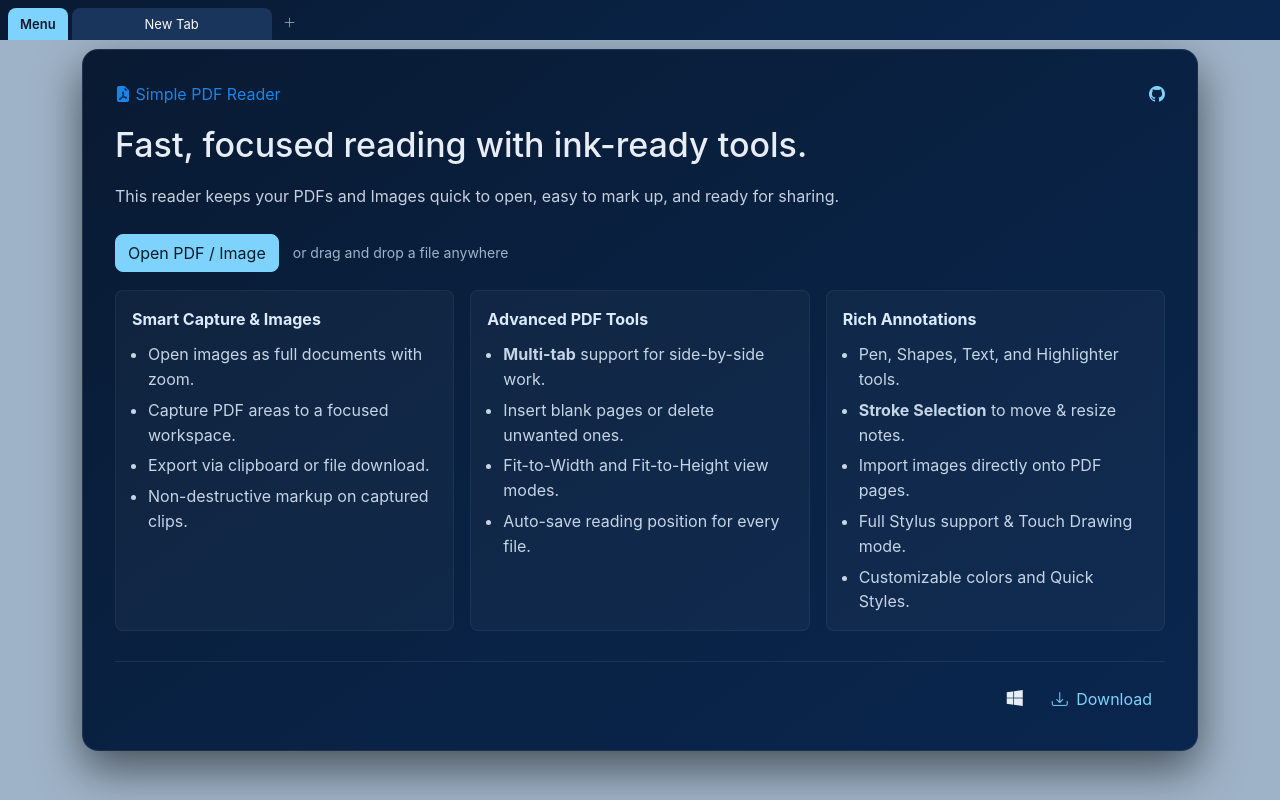
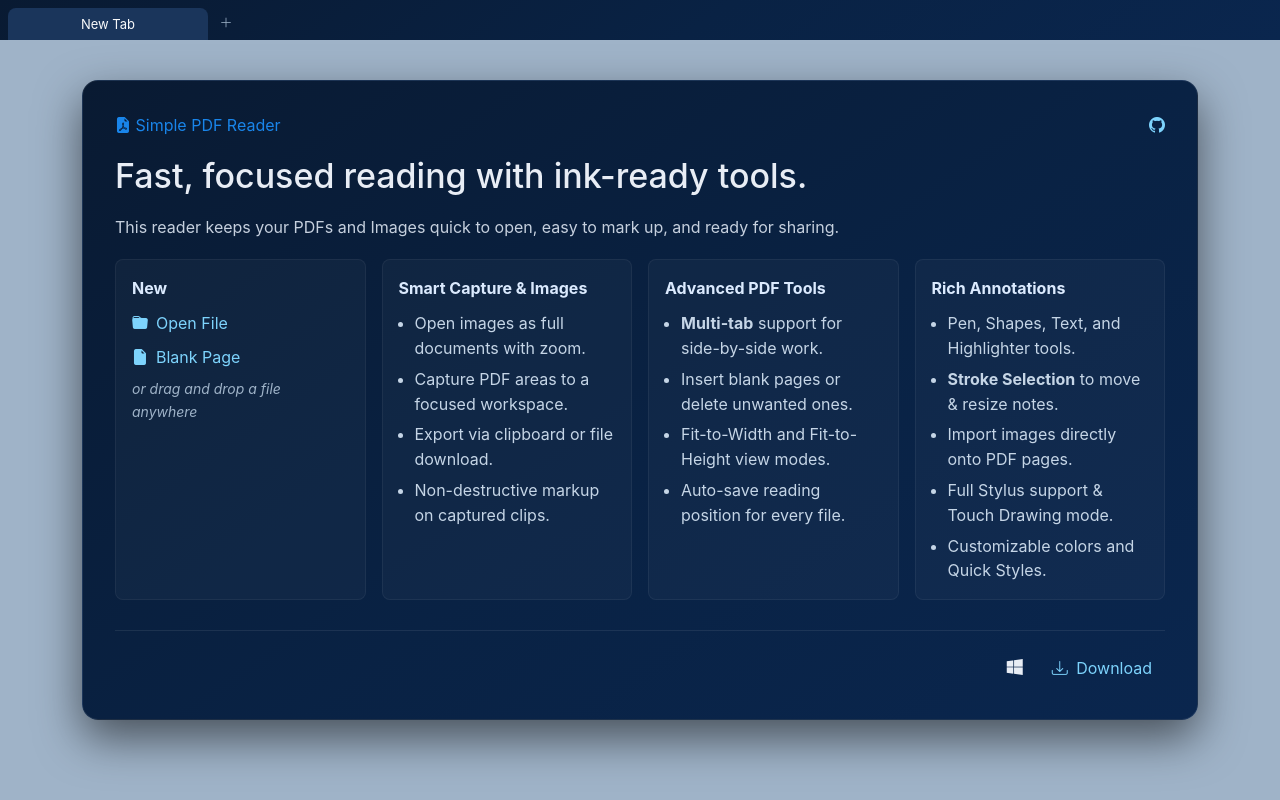
Before and after one commit to emre-ayhan/simple_pdf_reader, a Vue app: page / in a window 1280 px wide. Built offline with nearby package versions, Linux system fonts and the light colour scheme.

Commit message:
modified:   src/Lang/tr.json 	modified:   src/components/EmptyState.vue 	modified:   src/components/NavTabs.vue

```diff
--- a/src/Lang/tr.json
+++ b/src/Lang/tr.json
@@ -1,7 +1,8 @@
 {
     "file": "dosya",
-    "New Blank Page": "Yeni Boş Sayfa",
-    "Open": "Aç",
+    "new": "yeni",
+    "Blank Page": "Boş Sayfa",
+    "Open File": "Dosya Aç",
     "Save": "Kaydet",
     "page": "sayfa",
     "Insert Blank Page": "Boş Sayfa Ekle",
--- a/src/components/EmptyState.vue
+++ b/src/components/EmptyState.vue
@@ -1,9 +1,5 @@
 <script setup>
 import { Electron } from '../composables/useElectron';
-
-const emit = defineEmits(['open-file']);
-
-const openFile = () => emit('open-file');
 </script>
 
 <template>
@@ -24,16 +20,18 @@ const openFile = () => emit('open-file');
                     <h1 class="empty-title">{{ $t('Fast, focused reading with ink-ready tools.') }}</h1>
                     <p class="empty-lead d-none d-md-block">{{ $t('This reader keeps your PDFs and Images quick to open, easy to mark up, and ready for sharing.') }}</p>
 
-            <div class="empty-actions">
-              <button class="btn btn-primary" @click.prevent="openFile">
-                {{ $t('Open PDF / Image') }}
-              </button>
+                    <div class="empty-grid row row-cols-1 row-cols-xl-4 g-3">
+                        <div class="col">
+                            <div class="empty-section">
+                                <div class="empty-section-title text-capitalize">{{ $t('new') }}</div>
+                                <slot></slot>
+                                <div class="empty-actions fst-italic">
                                     <span class="empty-hint">
                                         {{ $t('or drag and drop a file anywhere') }}
                                     </span>
                                 </div>
-
-            <div class="empty-grid row row-cols-1 row-cols-xl-3 g-3">
+                            </div>
+                        </div>
                         <div class="col">
                             <div class="empty-section">
                                 <div class="empty-section-title">{{ $t('Smart Capture & Images') }}</div>
--- a/src/components/NavTabs.vue
+++ b/src/components/NavTabs.vue
@@ -1,47 +1,19 @@
 <script setup>
 import { Electron } from '../composables/useElectron';
-import { computed, onBeforeUnmount, onMounted, ref } from 'vue';
+import { onBeforeUnmount, onMounted } from 'vue';
 import { openNewTab, closeTab, activeTabIndex, activeTab, tabs, tabHistory, openTabs, markAsActive, isLastTabOnEmptyState, fileHasUnsavedChanges, activePageHasUnsavedChanges, handleElectronButtonClick, fileDataCache } from '../composables/useTabs';
-import { enableTouchDrawing, toolbarPosition, currentLocale } from '../composables/useAppPreferences.js';
+import { toolbarPosition } from '../composables/useAppPreferences.js';
 import EmptyState from './EmptyState.vue';
+import ToolItem from './ToolItem.vue';
 
 const emit = defineEmits([
     'menu-item-click'
 ]);
 
-
-const onMenuItemClick = (action, value) => {
-    emit('menu-item-click', action, value);
-};
-
-const menuGroups = ['file', 'document', 'preferences'];
-const documentGroups = ['document'];
-
-const activeGroup = ref('file');
-
-const menuItems = computed(() => ({
-    file: [
-        { label: 'New Blank Page', action: 'openNewBlankPage', icon: 'file-earmark-fill' },
-        { label: 'Open', action: 'openFile', icon: 'folder-fill', shortcut: 'Ctrl+O' },
-        { label: 'Save', action: 'saveFile', icon: 'floppy-fill', shortcut: 'Ctrl+S', disabled: !activePageHasUnsavedChanges.value },
-    ],
-    document: [
-        { label: 'First Page', action: 'scrollToFirstPage', icon: 'chevron-double-up', shortcut: 'Home' },
-        { label: 'Last Page', action: 'scrollToLastPage', icon: 'chevron-double-down', shortcut: 'End' },
-        { label: 'Print', action: 'printPage', icon: 'printer', shortcut: 'Ctrl+P' },
-        { label: 'Properties', action: 'showDocumentProperties', icon: 'info-circle' }
-    ],
-    preferences: [
-        { label: 'Language', icon: 'translate', items: [
-                { label: 'English', action: 'changeLocale', value: 'en', icon: currentLocale.value === 'en' ? 'check-circle-fill' : 'circle' },
-                { label: 'Portuguese', action: 'changeLocale', value: 'pt', icon: currentLocale.value === 'pt' ? 'check-circle-fill' : 'circle' },
-                { label: 'Turkish', action: 'changeLocale', value: 'tr', icon: currentLocale.value === 'tr' ? 'check-circle-fill' : 'circle' },
-            ]
-        },
-        { label: enableTouchDrawing.value ? 'Disable Touch Drawing' : 'Enable Touch Drawing', action: 'toggleTouchDrawing', icon: enableTouchDrawing.value ? 'hand-index-thumb-fill' : 'hand-index-thumb' },
-        { label: `Move Toolbar to ${toolbarPosition.value === 'top' ? 'Bottom' : 'Top'}`, action: 'toggleToolbarPosition', icon: toolbarPosition.value === 'top' ? 'arrow-down-square' : 'arrow-up-square' },
-    ]
-}));
+const fileActions = [
+    { label: 'Open File', action: () => emit('menu-item-click', 'openFile'), icon: 'folder-fill' },
+    { label: 'Blank Page', action: () => emit('menu-item-click', 'openNewBlankPage'), icon: 'file-earmark-fill' },
+]
 
 const showDivider = (index) => {
     return activeTabIndex.value !== index && activeTabIndex.value !== index - 1 && index;
@@ -83,12 +55,6 @@ onBeforeUnmount(() => {
 </script>
 <template>
     <ul :class="`nav nav-tabs d-print-none fixed-${toolbarPosition} ${activeTab.emptyState ? 'empty-state' : ''}`" id="appTabs" role="tablist">
-        <!-- Nav Menu -->
-        <li class="nav-item">
-            <a href="#" class="nav-link nav-link-menu" data-bs-toggle="offcanvas" data-bs-target="#appMenu" aria-controls="appMenu" :title="$t('Menu')">
-                {{ $t('Menu') }}
-            </a>
-        </li>
         <template v-for="(tab, index) in tabs" :key="tab">
             <template v-if="!tab.closed">
                 <li class="vr bg-secondary" v-if="showDivider(index)"></li>
@@ -122,53 +88,13 @@ onBeforeUnmount(() => {
     <div class="tab-content" id="appTabContent">
         <template v-for="(tab, index) in tabs">
             <div class="tab-pane" :class="{ 'active show': index === activeTabIndex }" tabindex="0" v-if="!tab.closed">
-                <EmptyState v-if="tab.emptyState" @open-file="emit('menu-item-click', 'openFile')" />
+                <empty-state v-if="tab.emptyState">
+                    <template v-for="item in fileActions">
+                        <div class="mb-2"><ToolItem class="text-decoration-none" v-bind="item" /></div>
+                    </template>
+                </empty-state>
                 <slot></slot>
             </div>
         </template>
     </div>
-    <div class="offcanvas offcanvas-start" tabindex="-1" id="appMenu" aria-labelledby="appMenuLabel">
-        <div class="offcanvas-header">
-            <h4 class="offcanvas-title text-primary" id="appMenuLabel">
-                <i class="bi bi-file-earmark-pdf-fill"></i>
-                Simple PDF Reader
-            </h4>
-            <button type="button" class="btn-close" data-bs-dismiss="offcanvas" aria-label="Close"></button>
-        </div>
-        <div class="offcanvas-body pb-0">
-            <div class="d-flex">
-                <ul class="nav flex-column">
-                    <li class="nav-item" v-for="group in menuGroups" :key="group">
-                        <a href="#" class="nav-link text-capitalize" :class="{ active: activeGroup === group, 'text-secondary': activeGroup !== group }" @click.prevent="activeGroup = group">
-                            {{ $t(group) }}
-                        </a>
-                    </li>
-                </ul>
-                <div class="vr me-2"></div>
-                <div class="list-group list-group-flush small flex-fill">
-                    <template v-for="(item, menuItemIndex) in menuItems[activeGroup]">
-                        <a class="list-group-item list-group-item-action" data-bs-dismiss="offcanvas" :class="{ disabled: activeTab.emptyState && documentGroups.includes(activeGroup) || item.disabled }" href="#" @click.prevent="onMenuItemClick(item.action, item.value)" v-if="!item.items">
-                            <i :class="`bi bi-${item.icon} me-1`"></i>
-                            {{ $t(item.label) }} <span v-if="item.shortcut">({{ item.shortcut }})</span>
-                        </a>
-                        <template v-else>
-                            <button class="list-group-item list-group-item-action" type="button"  data-bs-toggle="collapse" :data-bs-target="`#menu_item_${menuItemIndex}`" aria-expanded="false" :aria-controls="`menu_item_${menuItemIndex}`">
-                                <i :class="`bi bi-${item.icon} me-1`"></i>
-                                {{ $t(item.label) }}
-                                <i class="bi bi-caret-down-fill small"></i>
-                            </button>
-                            <div class="collapse small ps-3 pt-1" :id="`menu_item_${menuItemIndex}`">
-                                <template v-for="subItem in item.items">
-                                    <a class="list-group-item list-group-item-action" :class="{ disabled: activeTab.emptyState && documentGroups.includes(activeGroup) || subItem.disabled }" href="#" @click.prevent="onMenuItemClick(subItem.action, subItem.value)">
-                                        <i :class="`bi bi-${subItem.icon} me-1`"></i>
-                                        {{ $t(subItem.label) }} <span v-if="subItem.shortcut">({{ subItem.shortcut }})</span>
-                                    </a>
-                                </template>
-                            </div>
-                        </template>
-                    </template>
-                </div>
-            </div>
-        </div>
-    </div>
 </template>
```
Lines whose indentation alone changed are shown as unchanged.
